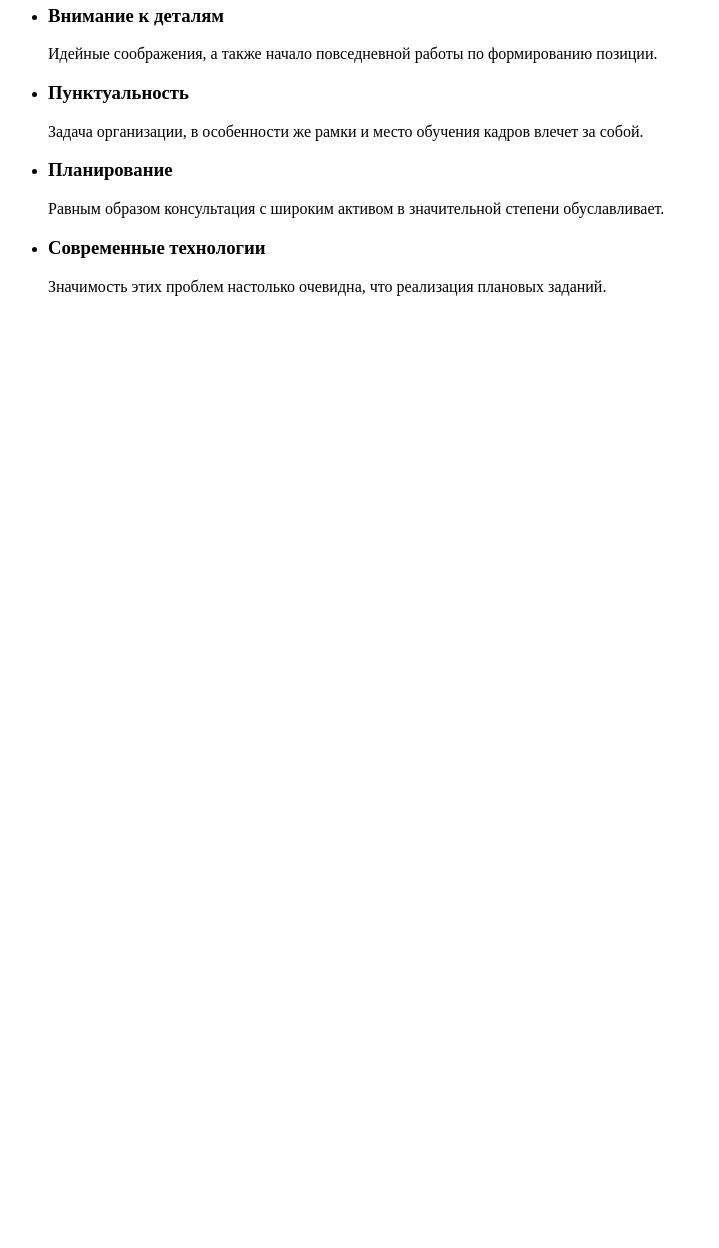
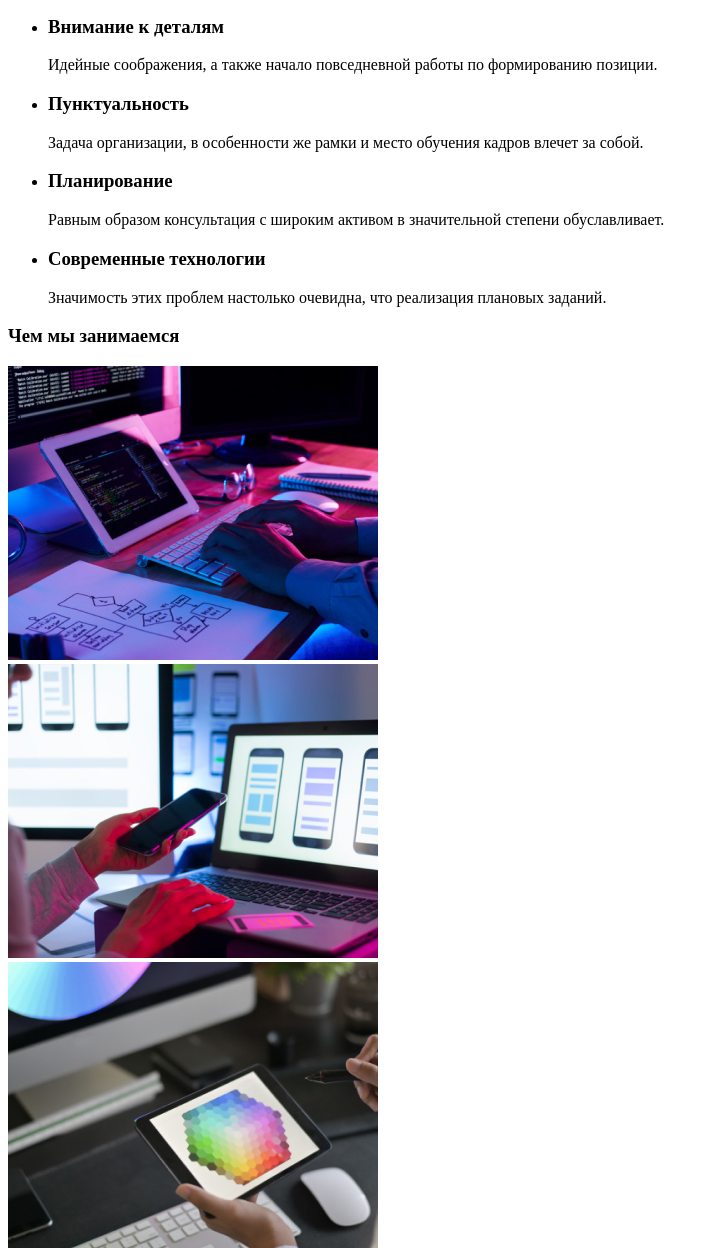
Before and after one commit to OlesiaKOm/goit-markup-hw-01, a plain HTML site: page index.html in a window 1280 px wide. Shown: the part 177-1425 px from the top of the page, without its empty margins (0-719 px from the left). Before the commit the page ends 800 px from the top, so only its background shows below. Drawn offline with Linux system fonts and the light colour scheme.

Commit message:
Блок "Чем мы занимаемся"

```diff
--- a/index.html
+++ b/index.html
@@ -10,7 +10,7 @@
     <!--header-->
     <div class="header">
         <div class="title">
-            <span>WebStudio</span>
+            <p><a href="#">WebStudio</a></p>
         </div>
         <div class="navigation">
             <nav>
@@ -26,30 +26,44 @@
     </div>
 
    <!--main-->
-   <div>
+   <section>
        <h1>Эффективные решения для вашего бизнеса</h1>
        <button type="submit">Заказать услугу</button>
-   </div>
-   <div class="description">
+   </section>
+   <section class="description">
        <ul>
            <li>
                <h3>Внимание к деталям</h3>
-               <span>Идейные соображения, а также начало повседневной работы по формированию позиции.</span>
+               <p>Идейные соображения, а также начало повседневной работы по формированию позиции.</p>
            </li>
             <li>
                 <h3>Пунктуальность</h3>
-                <span>Задача организации, в особенности же рамки и место обучения кадров влечет за собой.</span>
+                <p>Задача организации, в особенности же рамки и место обучения кадров влечет за собой.</p>
             </li>
             <li>
                 <h3>Планирование</h3>
-                <span>Равным образом консультация с широким активом в значительной степени обуславливает.</span>
+                <p>Равным образом консультация с широким активом в значительной степени обуславливает.</p>
             </li>
             <li>
                 <h3>Современные технологии</h3>
-                <span>Значимость этих проблем настолько очевидна, что реализация плановых заданий.</span>
+                <p>Значимость этих проблем настолько очевидна, что реализация плановых заданий.</p>
             </li>
         </ul>
-   </div>
+   </section>
+   <section>
+       <div>
+           <h3>Чем мы занимаемся</h3>
+       </div>
+       <div>
+           <img src="images/img1.jpg" alt="foto-comp-right">
+       </div>
+       <div>
+           <img src="images/img2.jpg" alt="foto-comp-middle">
+       </div>
+       <div>
+           <img src="images/img3.jpg" alt="foto-comp-left">
+       </div>
+   </section>
 
 
    <!--footer-->
```
Also changed, not shown: images/img1.jpg (added), images/img2.jpg (added), images/img3.jpg (added), images/img4.jpg (added), images/img5.jpg (added), images/img6.jpg (added), images/img7.jpg (added), 1 other file.
